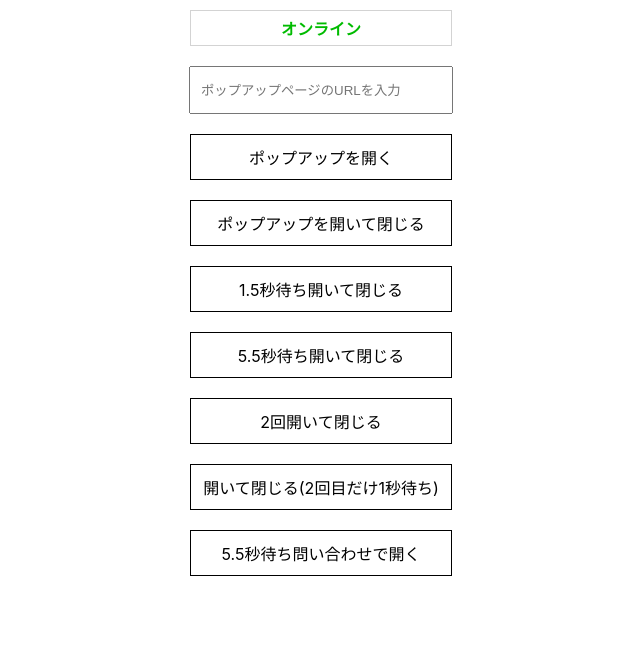
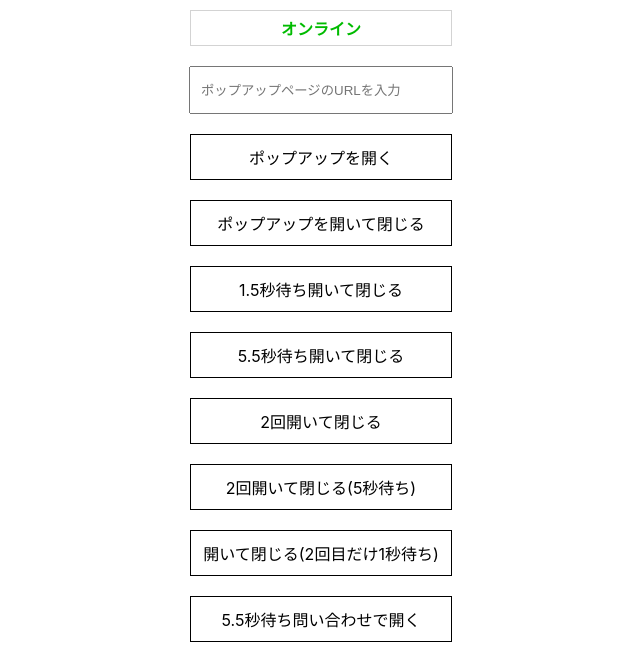
Before and after one commit to yamagame/popupblock-sample, a React (Create React App) app: page / in a window 1280 px wide. Shown: the top 666 px of the page, without its empty margins (319-959 px from the left). Built offline with nearby package versions, Linux system fonts and the light colour scheme.

Commit message:
連続2回5秒待ち追加

```diff
--- a/src/App.js
+++ b/src/App.js
@@ -132,6 +132,27 @@ function App() {
     }
   };
 
+  const onClickDoubleWait5secPopup = () => {
+    setMessage(startMessage);
+    setTimeout(() => {
+      const win1 = window.open(targetUrl);
+      win1?.close();
+      if (!win1) {
+        setMessage(`${blockMessage}(1)`);
+      } else {
+        setTimeout(() => {
+          const win2 = window.open(targetUrl);
+          win2?.close();
+          if (!win2) {
+            setMessage(`${blockMessage}(2)`);
+          } else {
+            setMessage(endMessage);
+          }
+        }, 5500);
+      }
+    }, 5500);
+  };
+
   const onClick5SecondOpenPopup = () => {
     setMessage(startMessage);
     setShowButtons("hidden");
@@ -183,6 +204,11 @@ function App() {
           </div>
         </div>
         <div className="row">
+          <div className={buttonCss} onClick={onClickDoubleWait5secPopup}>
+            2回開いて閉じる(5秒待ち)
+          </div>
+        </div>
+        <div className="row">
           <div className={buttonCss} onClick={onClickDoubleWaitPopup}>
             開いて閉じる(2回目だけ1秒待ち)
           </div>
```
Also changed, not shown: 6 other files (tests, documents, lock files or other folders).
